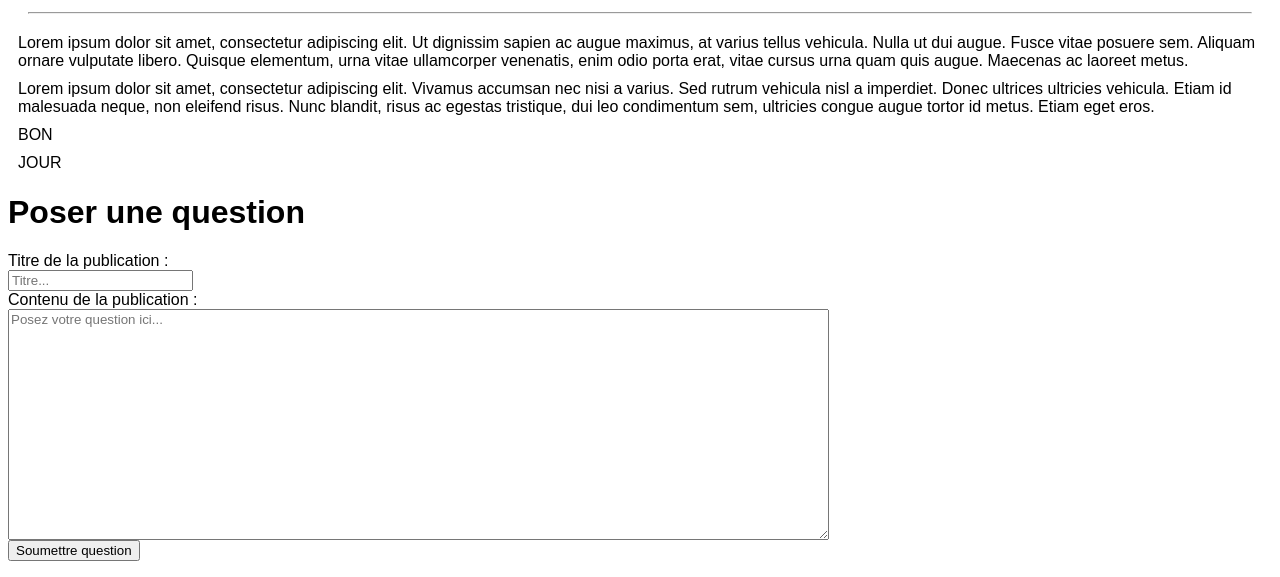
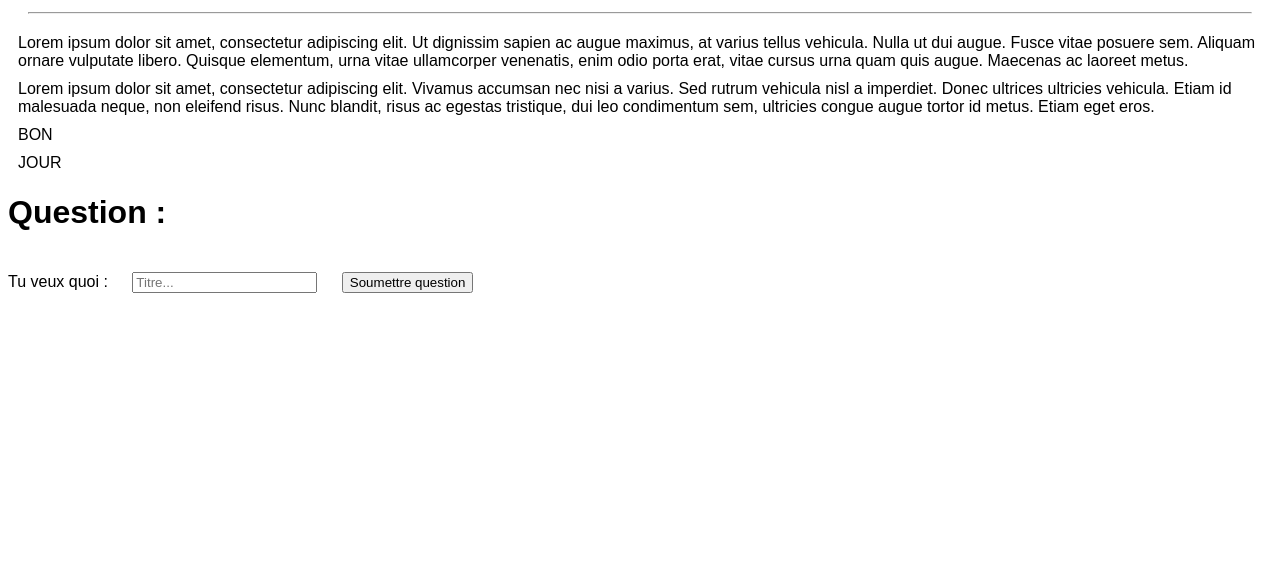
Before and after one commit to ecv-m1-dev/ecv-m1-dev.github.io, a PHP site: page / in a window 1280 px wide. Shown: the part 303-880 px from the top of the page. After the commit the page ends 596 px from the top, so only its background shows below. Run offline with PHP 8.4, Linux system fonts and the light colour scheme.

Commit message:
feat(question-form): add question treatment

```diff
--- a/php_mysql/html/exercices/content/question-form.php
+++ b/php_mysql/html/exercices/content/question-form.php
@@ -1,10 +1,6 @@
-<form action="">
-    <h1>Poser une question</h1>
-    <label for="title">Titre de la publication :</label><br>
-    <input type="text" placeholder="Titre...">
-    <br>
-    <label for="text">Contenu de la publication :</label><br>
-    <textarea name="question" cols="100" rows="15" placeholder="Posez votre question ici..."></textarea>
-    <br>
+<form action="treatment.php" method="post">
+    <h1>Question : </h1>
+    <label for="question">Tu veux quoi :</label>
+    <input type="text" id="question" name="question" placeholder="Titre...">
     <input type="button" value="Soumettre question">
 </form>
```
Also changed, not shown: php_mysql/html/exercices/content/question-section.php (+4 -3 lines), php_mysql/html/exercices/treatment.php (added, +9 -0 lines), php_mysql/html/exercices/assets/chien.png (added), php_mysql/html/exercices/assets/zepeck.jpg (added).
